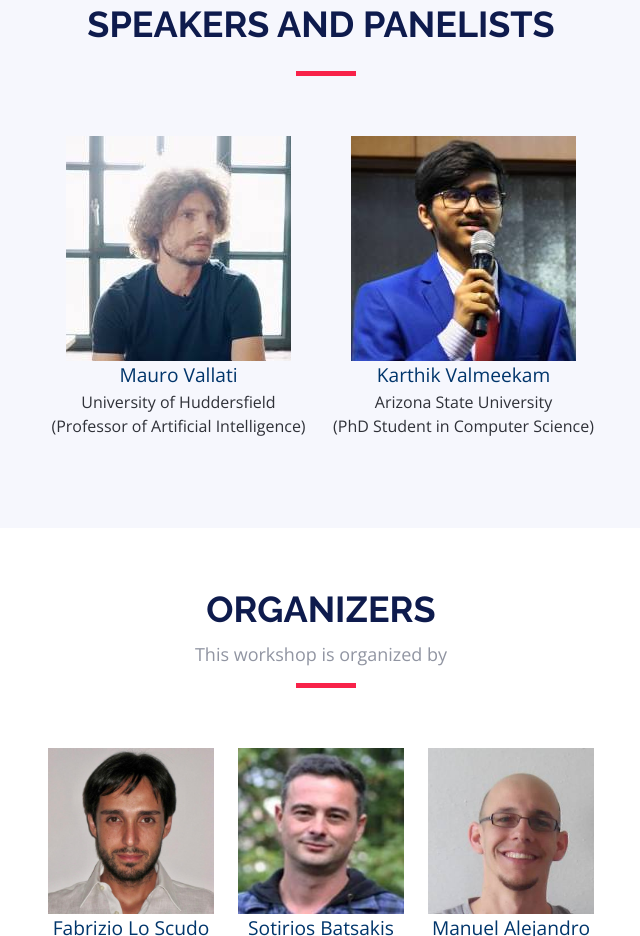
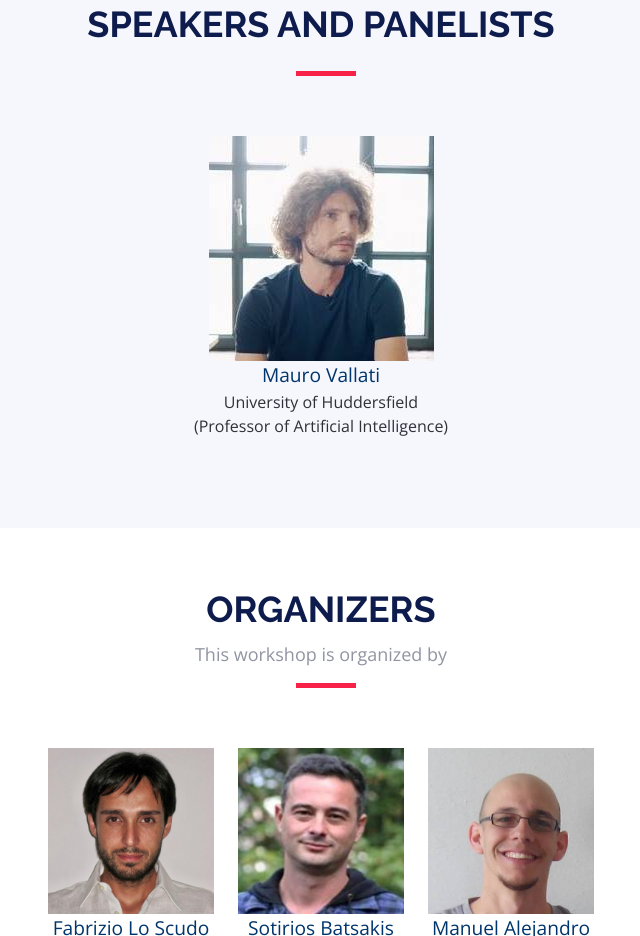
Before and after one commit to carla-ws/web, a plain HTML site: page index.html in a window 1280 px wide. Shown: the part 4469-5405 px from the top of the page, without its empty margins (319-959 px from the left). Drawn offline with nearby package versions, Linux system fonts and the light colour scheme.

Commit message:
Removing speaker

```diff
--- a/index.html
+++ b/index.html
@@ -343,7 +343,7 @@
 
         <div class="row">
           <div class="col-md-3 col-sm-6 col-2"></div>
-          <div class="col-md-3 col-sm-6 col-4">
+          <div class="col-md-6 col-sm-6 col-4">
             <div class="speaker" data-aos="fade-up" data-aos-delay="200" style="text-align: center;">
               <img src="assets/img/speakers/vallati.jpg" alt="Mauro Vallati" class="img-fluid">
               <br><a href="https://www.mvallati.net/" style="font-size: 1.2em; color: #00356B;">Mauro Vallati</a></br>
@@ -351,14 +351,14 @@
                 (Professor of Artificial Intelligence)</p>
             </div>
           </div>
-          <div class="col-md-3 col-sm-6 col-4">
+          <!-- <div class="col-md-3 col-sm-6 col-4">
             <div class="speaker" data-aos="fade-up" data-aos-delay="200" style="text-align: center;">
               <img src="assets/img/speakers/valmeekam.jpg" alt="Karthik Valmeekam" class="img-fluid">
               <br><a href="https://karthikv792.github.io/" style="font-size: 1.2em; color: #00356B;">Karthik Valmeekam</a></br>
               <p>Arizona State University<br>
                 (PhD Student in Computer Science)</p>
             </div>
-          </div>
+          </div>  -->
           <div class="col-md-3 col-sm-6 col-2"></div>
         </div>
       </div>
```
